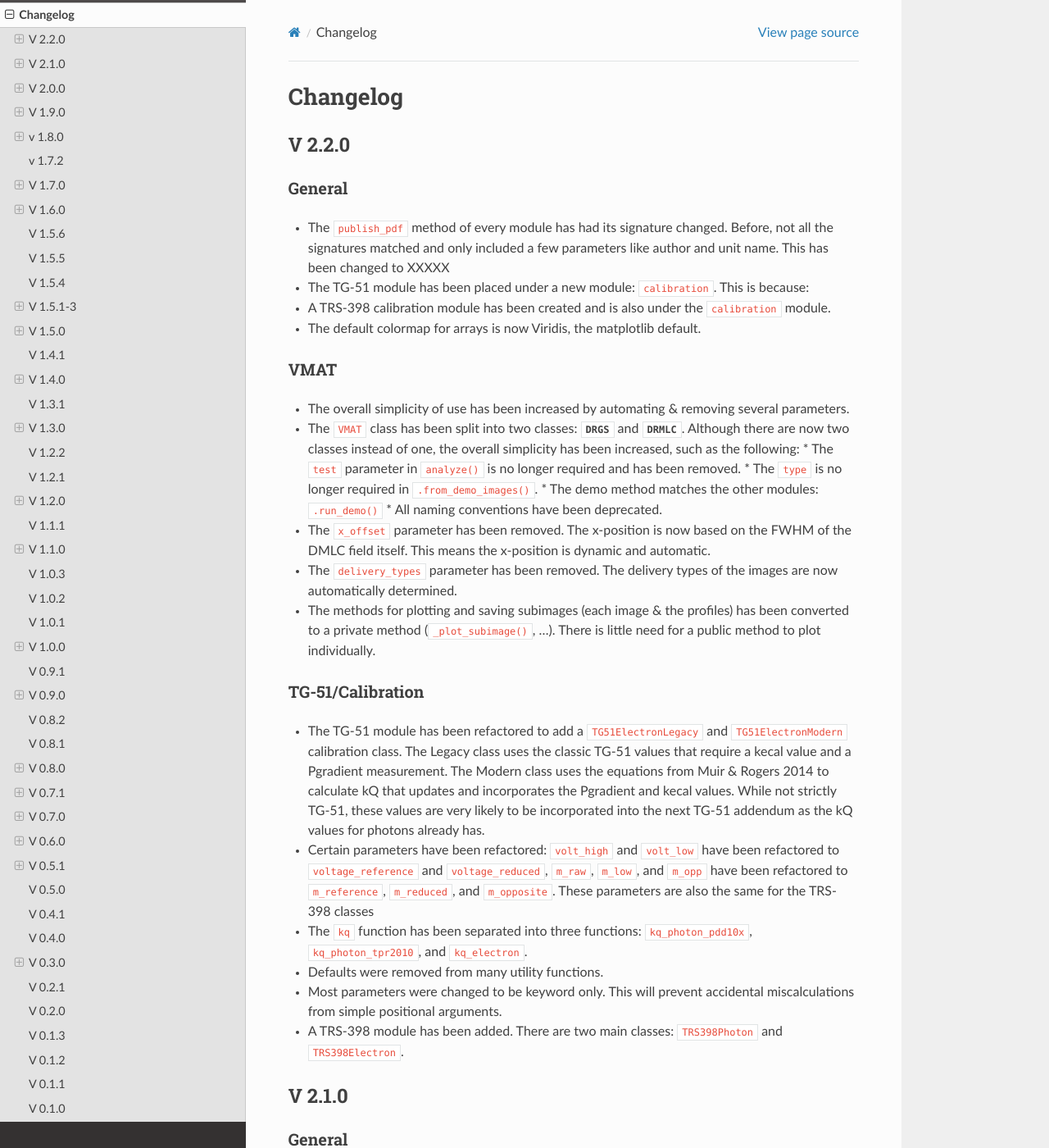
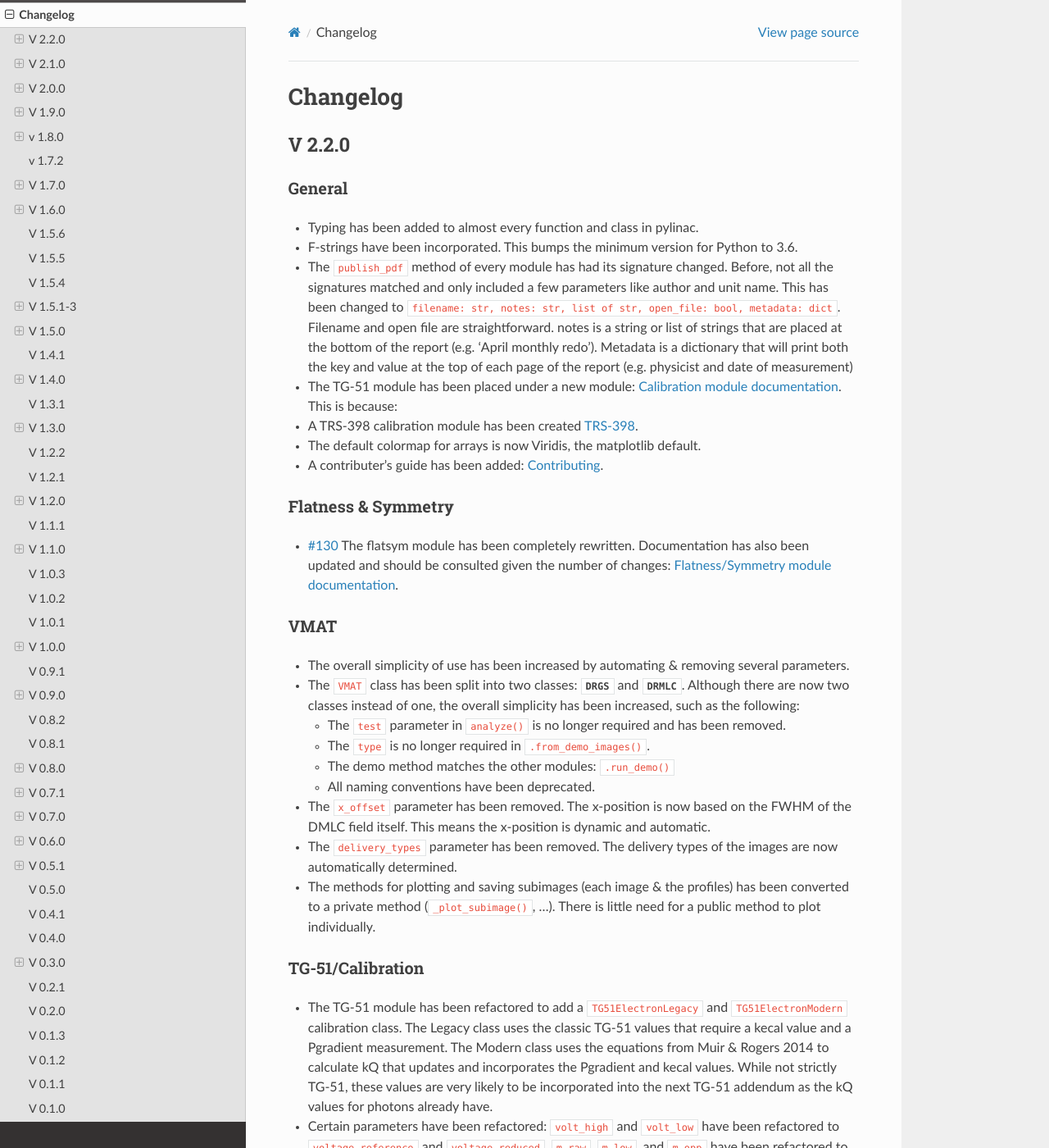
Before and after one commit to jrkerns/pylinac, a Sphinx documentation site: the page built from docs/source/changelog.rst, in a window 1280 px wide and 1400 px high. Shown: the whole window at 82% size. Built offline with Sphinx 7.4.7 and the Read the Docs theme 2.0.0, drawn with Linux system fonts in a browser that asks for light colours; cross-references to code outside the pages are shown as plain code; some of the changed text lies outside the part shown.

Commit message:
Doc update for 2.2

```diff
--- a/docs/source/calibration_docs.rst
+++ b/docs/source/calibration_docs.rst
@@ -1,3 +1,4 @@
+.. _calibration_module:
 
 ================================
 Calibration module documentation
--- a/docs/source/changelog.rst
+++ b/docs/source/changelog.rst
@@ -9,11 +9,24 @@ V 2.2.0
 General
 ^^^^^^^
 
+* Typing has been added to almost every function and class in pylinac.
+* F-strings have been incorporated. This bumps the minimum version for Python to 3.6.
 * The ``publish_pdf`` method of every module has had its signature changed. Before, not all the signatures matched
-  and only included a few parameters like author and unit name. This has been changed to XXXXX
-* The TG-51 module has been placed under a new module: ``calibration``. This is because:
-* A TRS-398 calibration module has been created and is also under the ``calibration`` module.
+  and only included a few parameters like author and unit name. This has been changed to
+  ``filename: str, notes: str, list of str, open_file: bool, metadata: dict``. Filename and open file are straightforward.
+  notes is a string or list of strings that are placed at the bottom of the report (e.g. 'April monthly redo'). Metadata is a dictionary that will print
+  both the key and value at the top of each page of the report (e.g. physicist and date of measurement)
+* The TG-51 module has been placed under a new module: :ref:`calibration_module`. This is because:
+* A TRS-398 calibration module has been created :ref:`trs398`.
 * The default colormap for arrays is now Viridis, the matplotlib default.
+* A contributer's guide has been added: :ref:`contributer_guide`.
+
+
+Flatness & Symmetry
+^^^^^^^^^^^^^^^^^^^
+
+* `#130 <https://github.com/jrkerns/pylinac/issues/130>`_ The flatsym module has been completely rewritten.
+  Documentation has also been updated and should be consulted given the number of changes: :ref:`flatsym_module`.
 
 VMAT
 ^^^^
@@ -21,6 +34,7 @@ VMAT
 * The overall simplicity of use has been increased by automating & removing several parameters.
 * The ``VMAT`` class has been split into two classes: :class:`~pylinac.vmat.DRGS` and :class:`~pylinac.vmat.DRMLC`. Although there are now two classes
   instead of one, the overall simplicity has been increased, such as the following:
+
   * The ``test`` parameter in ``analyze()`` is no longer required and has been removed.
   * The ``type`` is no longer required in ``.from_demo_images()``.
   * The demo method matches the other modules: ``.run_demo()``
@@ -38,15 +52,25 @@ TG-51/Calibration
   The Legacy class uses the classic TG-51 values that require a kecal value and a Pgradient measurement. The Modern
   class uses the equations from Muir & Rogers 2014 to calculate kQ that updates and incorporates the Pgradient and
   kecal values. While not strictly TG-51, these values are very likely to be incorporated into the next TG-51 addendum
-  as the kQ values for photons already has.
+  as the kQ values for photons already have.
 * Certain parameters have been refactored: ``volt_high`` and ``volt_low`` have been refactored to ``voltage_reference``
   and ``voltage_reduced``, ``m_raw``, ``m_low``, and ``m_opp`` have been refactored to ``m_reference``, ``m_reduced``,
   and ``m_opposite``. These parameters are also the same for the TRS-398 classes
 * The ``kq`` function has been separated into three functions: ``kq_photon_pdd10x``, ``kq_photon_tpr2010``, and
   ``kq_electron``.
-* Defaults were removed from many utility functions.
+* A PDD(20,10) to TPR(20,10) converter function has been added.
+  This can be used in either TG-51 or TRS-398 to get TPR without actually needing to measure it.
+* Defaults were removed from most functions to avoid possible miscalibration/miscalculation.
 * Most parameters were changed to be keyword only. This will prevent accidental miscalculations from simple positional arguments.
 * A TRS-398 module has been added. There are two main classes: ``TRS398Photon`` and ``TRS398Electron``.
+
+Bug Fixes
+^^^^^^^^^
+* `#138 <https://github.com/jrkerns/pylinac/issues/138>`_/`#139 <https://github.com/jrkerns/pylinac/issues/139>`_: Too
+  many arguments when plotting the leaf error subplot for picketfence.
+* `#133 <https://github.com/jrkerns/pylinac/issues/133>`_: Trajectory log HDMLC status was reversed. This only affected
+  fluence calculations using the ``equal_aspect`` arguement.
+* `#134 <https://github.com/jrkerns/pylinac/issues/134>`_: Trajectory log fluence array values were not in absolute MU.
 
 
 V 2.1.0
--- a/docs/source/contributing.rst
+++ b/docs/source/contributing.rst
@@ -1,3 +1,4 @@
+.. _contributer_guide:
 
 ============
 Contributing
```
Also changed, not shown: other parts of docs/source/calibration_docs.rst (+1 -0 lines), README.rst (+26 -34 lines), docs/source/flatsym.rst (+4 -3 lines).
